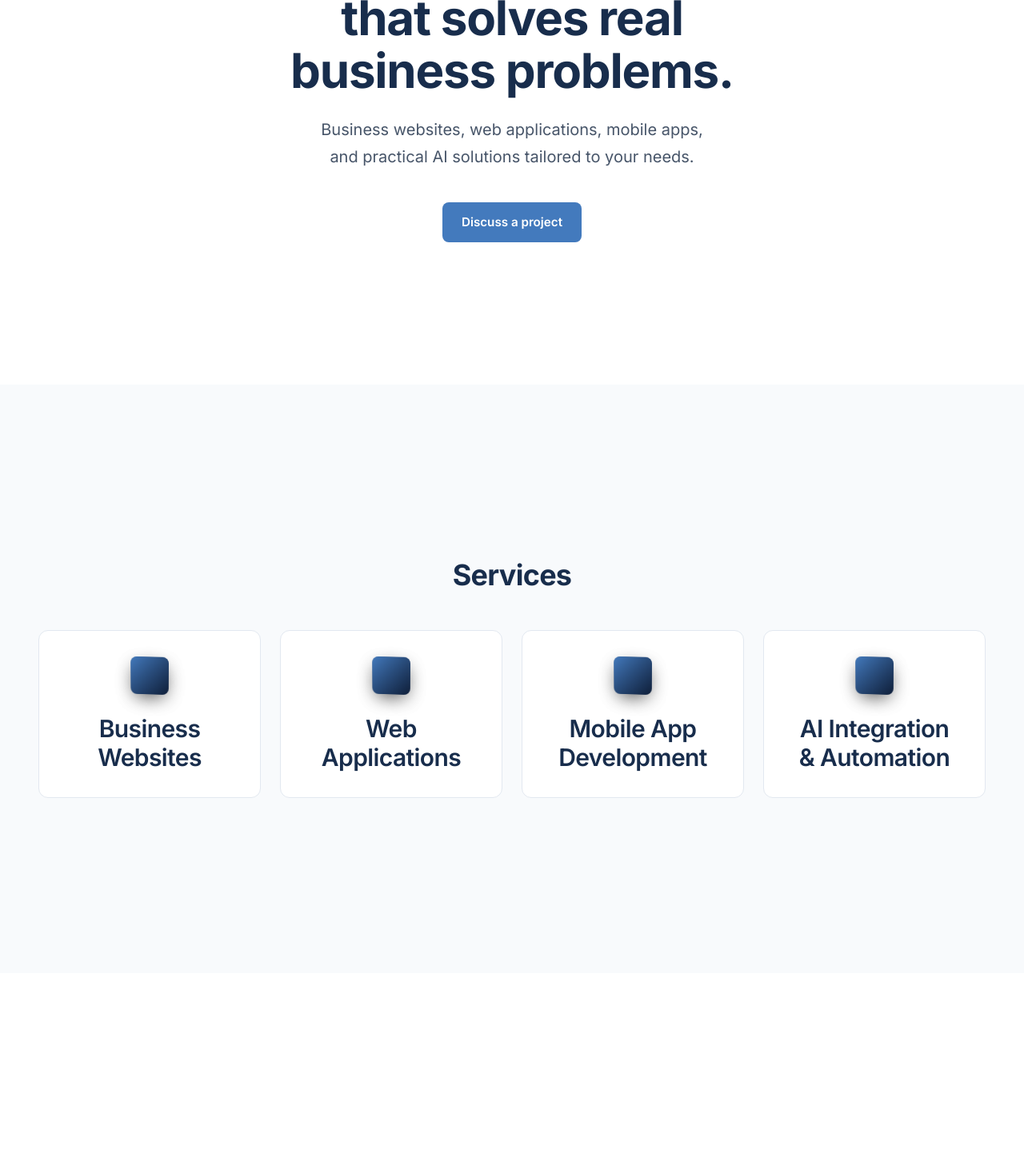
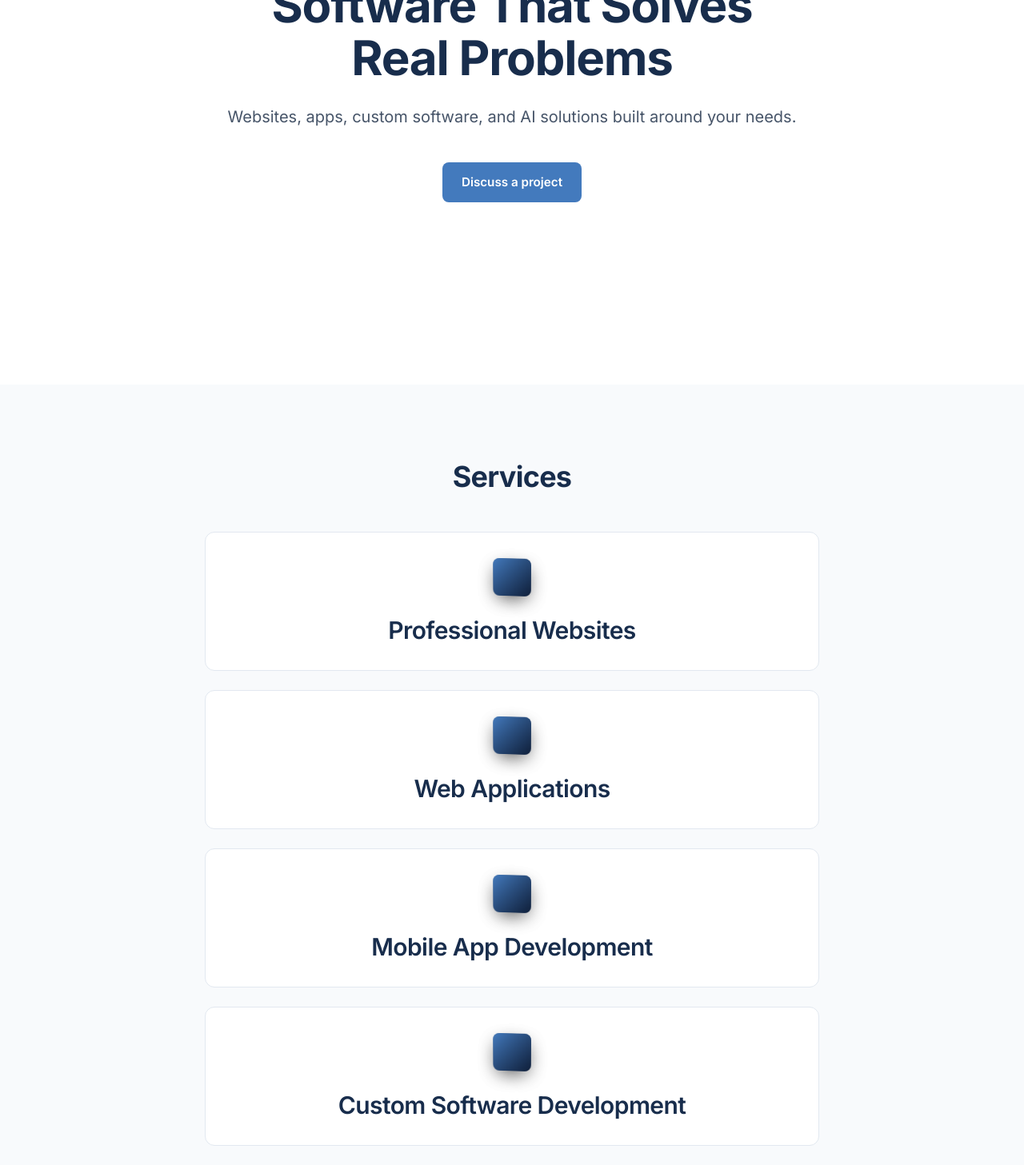
Before and after one commit to WanCredence/wancredence-website, a React (Vite) app: page / in a window 1280 px wide. Shown: the part 320-1777 px from the top of the page at 80% size. Built offline with nearby package versions, Linux system fonts and the light colour scheme.

Commit message:
feat(services): add custom software service and update content
Add SoftwareIcon and include custom software in the services data.
Update the Services section layout from a grid to a flex column and
refine the Hero and service names for improved clarity.

```diff
--- a/src/components/sections/Hero.tsx
+++ b/src/components/sections/Hero.tsx
@@ -4,10 +4,10 @@ export function Hero() {
       <div className="container">
         <div className="max-w-3xl mx-auto text-center">
           <h1 id="hero-heading" className="heading-1 text-balance">
-            We build software that solves real business problems.
+            Software That Solves Real Problems
           </h1>
           <p className="mt-6 body-lg text-neutral-600 text-balance">
-            Business websites, web applications, mobile apps, and practical AI solutions tailored to your needs.
+            Websites, apps, custom software, and AI solutions built around your needs.
           </p>
           <div className="mt-10">
             <a
--- a/src/components/sections/Services.tsx
+++ b/src/components/sections/Services.tsx
@@ -12,13 +12,13 @@ export function Services() {
           </h2>
         </div>
 
-        <div className="grid grid-cols-1 sm:grid-cols-2 xl:grid-cols-4 gap-6">
+        <div className="flex flex-col gap-6 max-w-3xl mx-auto">
           {services.map((service) => {
             const Icon = serviceIcons[service.icon]
             return (
               <article
                 key={service.id}
-                className="h-full bg-white border border-neutral-200 rounded-xl p-8 flex flex-col items-center justify-center text-center transition-shadow duration-300 hover:shadow-lg"
+                className="w-full bg-white border border-neutral-200 rounded-xl p-8 flex flex-col items-center justify-center text-center transition-shadow duration-300 hover:shadow-lg"
               >
                 <ThreeDIcon className="mb-6">
                   {Icon ? <Icon className="h-6 w-6 text-white" /> : null}
--- a/src/components/ui/ServiceIcons.tsx
+++ b/src/components/ui/ServiceIcons.tsx
@@ -3,10 +3,10 @@ import type { ServiceIconProps } from '../../data/types'
 export function WebsiteIcon({ className = 'h-7 w-7', ...props }: ServiceIconProps) {
   return (
     <svg className={className} viewBox="0 0 24 24" fill="none" stroke="currentColor" strokeWidth="1.5" strokeLinecap="round" strokeLinejoin="round" aria-hidden="true" {...props}>
-      <rect x="3" y="3" width="18" height="18" rx="2" />
-      <path d="M3 9h18" />
-      <path d="M9 21V9" />
-      <path d="M15 21V9" />
+      <rect x="3" y="4" width="18" height="16" rx="2" />
+      <path d="M3 8h18" />
+      <path d="M9 20V8" />
+      <path d="M15 20V8" />
     </svg>
   )
 }
@@ -45,3 +45,13 @@ export function MobileIcon({ className = 'h-7 w-7', ...props }: ServiceIconProps
     </svg>
   )
 }
+
+export function SoftwareIcon({ className = 'h-7 w-7', ...props }: ServiceIconProps) {
+  return (
+    <svg className={className} viewBox="0 0 24 24" fill="none" stroke="currentColor" strokeWidth="1.5" strokeLinecap="round" strokeLinejoin="round" aria-hidden="true" {...props}>
+      <path d="M8 6l-4 6 4 6" />
+      <path d="M16 6l4 6-4 6" />
+      <path d="M13 4l-2 16" />
+    </svg>
+  )
+}
--- a/src/components/ui/serviceIcons.ts
+++ b/src/components/ui/serviceIcons.ts
@@ -1,8 +1,9 @@
-import { WebsiteIcon, ApplicationIcon, AIIcon, MobileIcon } from './ServiceIcons'
+import { WebsiteIcon, ApplicationIcon, AIIcon, MobileIcon, SoftwareIcon } from './ServiceIcons'
 
 export const serviceIcons = {
   website: WebsiteIcon,
   application: ApplicationIcon,
   ai: AIIcon,
   mobile: MobileIcon,
+  software: SoftwareIcon,
 } as const
--- a/src/data/services.ts
+++ b/src/data/services.ts
@@ -2,13 +2,13 @@ export interface Service {
   id: string
   name: string
   shortDescription: string
-  icon: 'website' | 'application' | 'ai' | 'mobile'
+  icon: 'website' | 'application' | 'ai' | 'mobile' | 'software'
 }
 
 export const services: Service[] = [
   {
     id: 'websites',
-    name: 'Business Websites',
+    name: 'Professional Websites',
     shortDescription: 'Professional websites that showcase your business and help customers find and contact you.',
     icon: 'website',
   },
@@ -25,6 +25,12 @@ export const services: Service[] = [
     icon: 'mobile',
   },
   {
+    id: 'custom-software',
+    name: 'Custom Software Development',
+    shortDescription: 'Tailored software solutions built to fit your business needs and workflows.',
+    icon: 'software',
+  },
+  {
     id: 'ai-automation',
     name: 'AI Integration & Automation',
     shortDescription: 'Practical AI integrations and workflow automation.',
```
